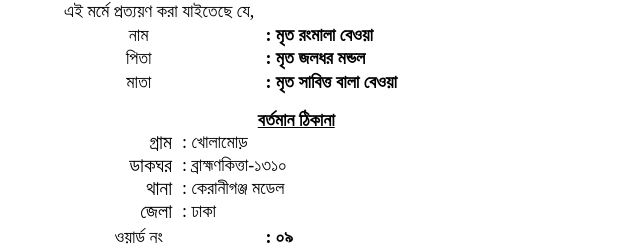
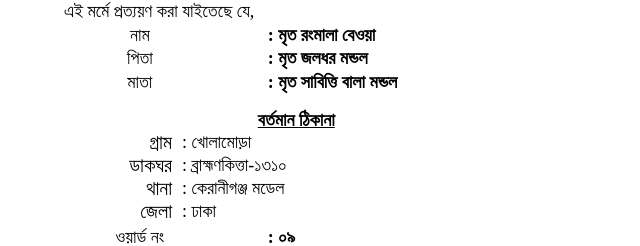
Before and after one commit to kalindiup/4845, a plain HTML site: page index.html in a window 1280 px wide. Shown: the part 224-470 px from the top of the page, 0-640 px from the left. Drawn offline with Linux system fonts and the light colour scheme.

Commit message:
Update index.html

```diff
--- a/index.html
+++ b/index.html
@@ -99,7 +99,7 @@
 				</tr>
 				<tr>
 					<td  style="font-size:18px; text-align:center;">মাতা </td>
-					<td><font style="font-size:18px;  font-weight:bold;">: মৃত সাবিত্ত বালা বেওয়া</font></td>
+					<td><font style="font-size:18px;  font-weight:bold;">: মৃত সাবিত্তি বালা মন্ডল</font></td>
 					<td></td>
 					<td></td>
 				</tr>
@@ -111,7 +111,7 @@
 							</tr>
 							<tr>
 								<td style="width:148px;text-align:right; padding-right:10px; font-size:20px;">গ্রাম</td>
-								<td><font style="font-size:18px;">: খোলামোড় </font></td>
+								<td><font style="font-size:18px;">: খোলামোড়া </font></td>
 							</tr>
 							<tr>
 								<td style="width:158px;text-align:right; padding-right:10px; font-size:20px;">ডাকঘর</td>
```
